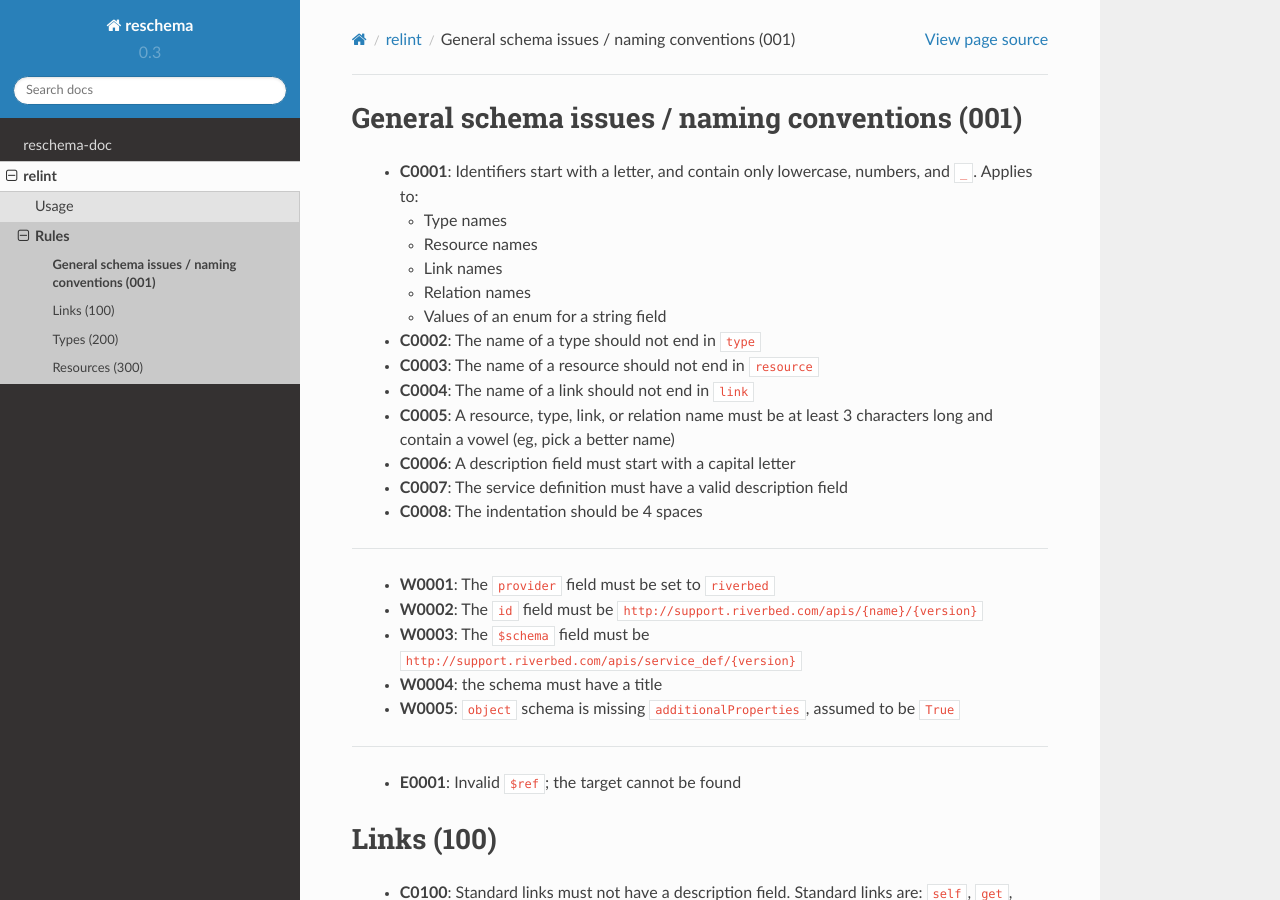
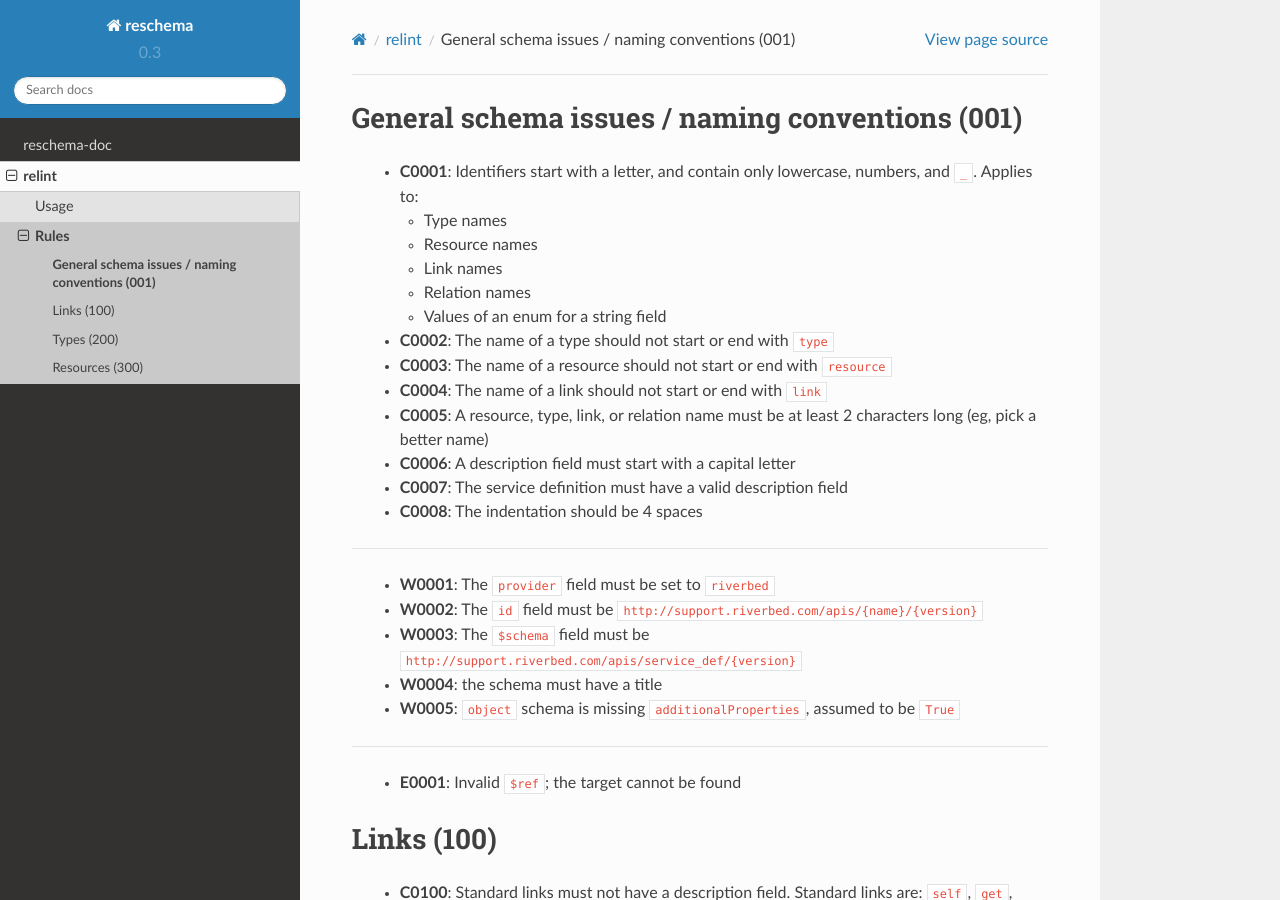
Before and after one commit to riverbed/reschema, a Sphinx documentation site: the page built from docs/relint_rules.rst, in a window 1280 px wide and 900 px high. Built offline with Sphinx 7.4.7 and the Read the Docs theme 2.0.0, drawn with Linux system fonts in a browser that asks for light colours; some of the changed text lies outside the part shown.

Commit message:
Adjustments and additions to relint messages

```diff
--- a/docs/relint_rules.rst
+++ b/docs/relint_rules.rst
@@ -14,13 +14,13 @@ General schema issues / naming conventions (001)
     * Relation names
     * Values of an enum for a string field
 
-  * **C0002**: The name of a type should not end in ``type``
+  * **C0002**: The name of a type should not start or end with ``type``
 
-  * **C0003**: The name of a resource should not end in ``resource``
+  * **C0003**: The name of a resource should not start or end with ``resource``
 
-  * **C0004**: The name of a link should not end in ``link``
+  * **C0004**: The name of a link should not start or end with ``link``
 
-  * **C0005**: A resource, type, link, or relation name must be at least 3 characters long and contain a vowel (eg, pick a better name)
+  * **C0005**: A resource, type, link, or relation name must be at least 2 characters long (eg, pick a better name)
 
   * **C0006**: A description field must start with a capital letter
 
```
Also changed, not shown: other parts of docs/relint_rules.rst (+2 -0 lines).
